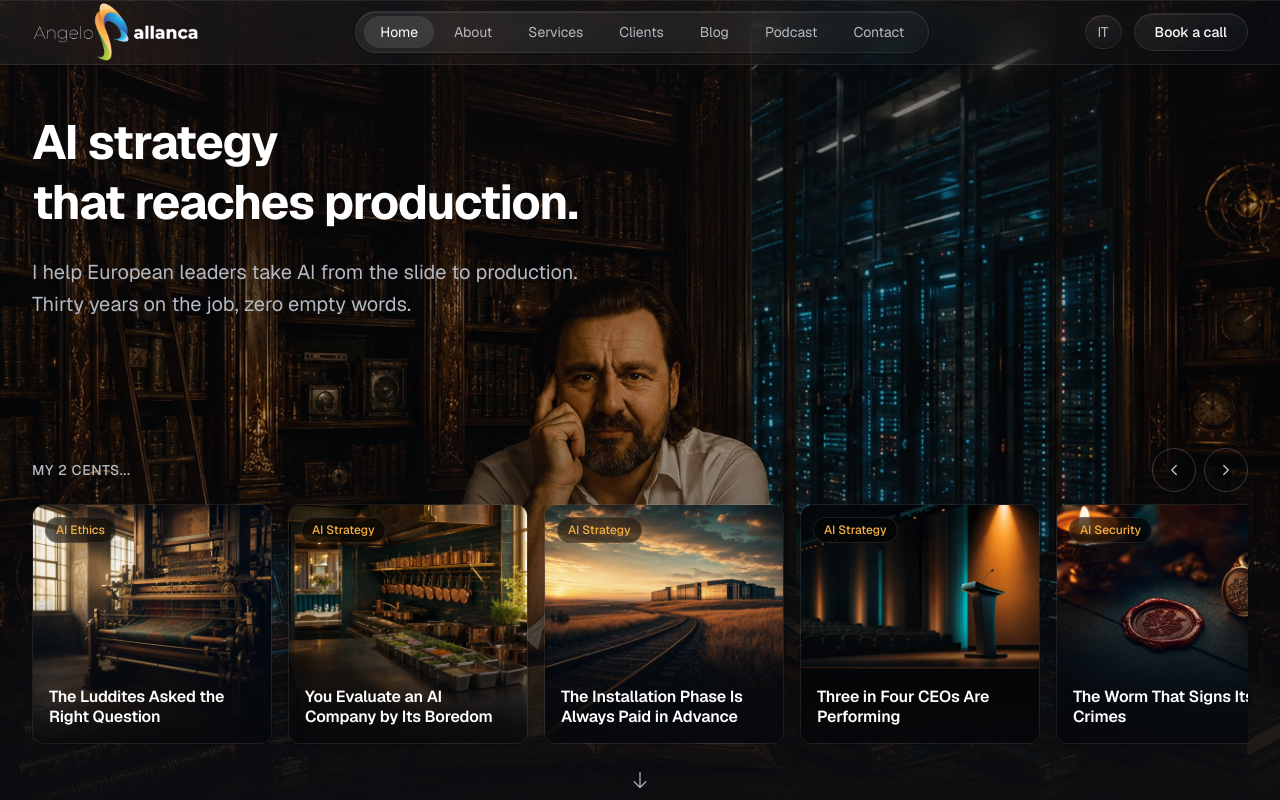
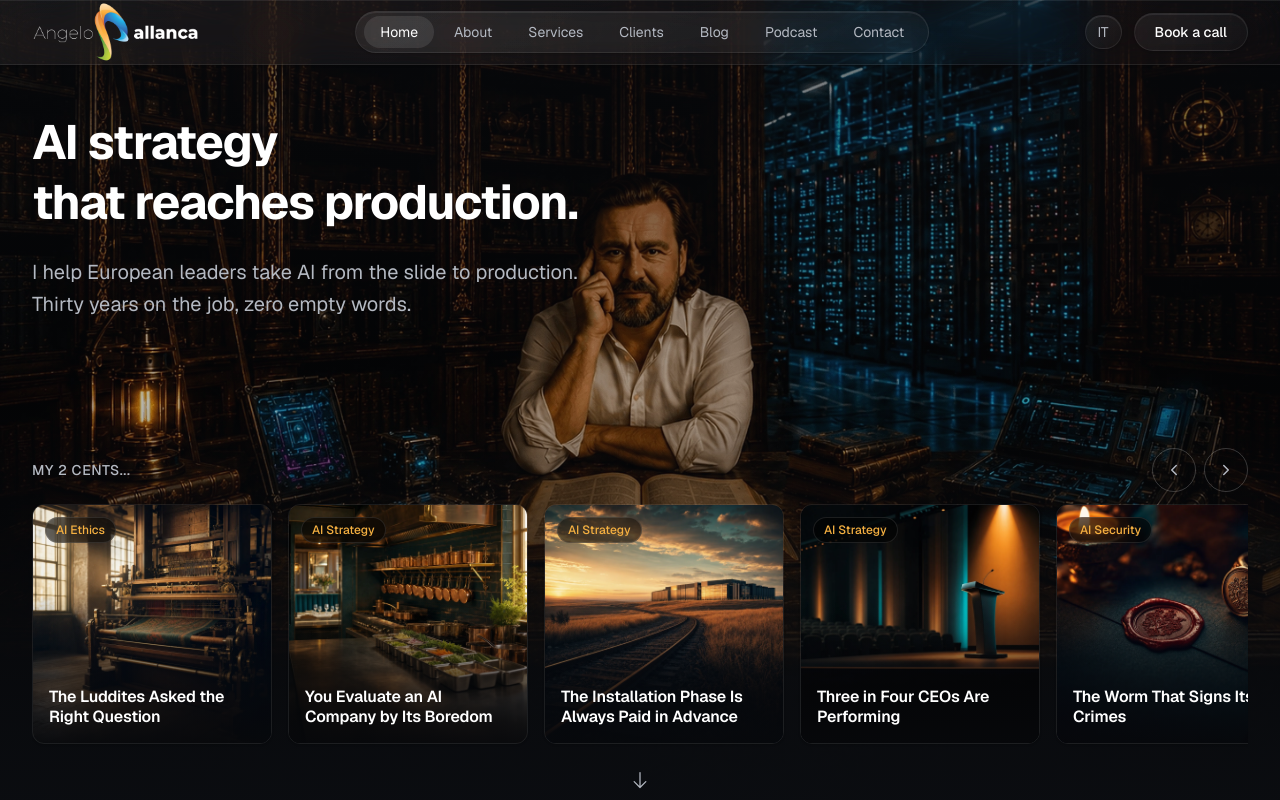
Before and after one commit to therealpan/pallanca-info-blog, a Next.js app: page /en in a window 1280 px wide. Shown: the top 800 px of the page. Built offline with nearby package versions, Linux system fonts and the light colour scheme.

Commit message:
hero: new bg05 image, anchor to bottom so the dark desk band falls under the carousel

```diff
--- a/src/components/HeroSection.tsx
+++ b/src/components/HeroSection.tsx
@@ -116,10 +116,10 @@ export default function HeroSection({ posts }: { posts: HeroPost[] }) {
         {/* Background image */}
         <div className="absolute inset-0 z-0">
           <Image
-            src="/images/photos/pallanca_info_bg04.webp"
+            src="/images/photos/pallanca_info_bg05.webp"
             alt=""
             fill
-            className="object-cover object-center"
+            className="object-cover object-bottom"
             priority
             quality={90}
           />
```
Also changed, not shown: public/images/photos/pallanca_info_bg05.webp (added).
